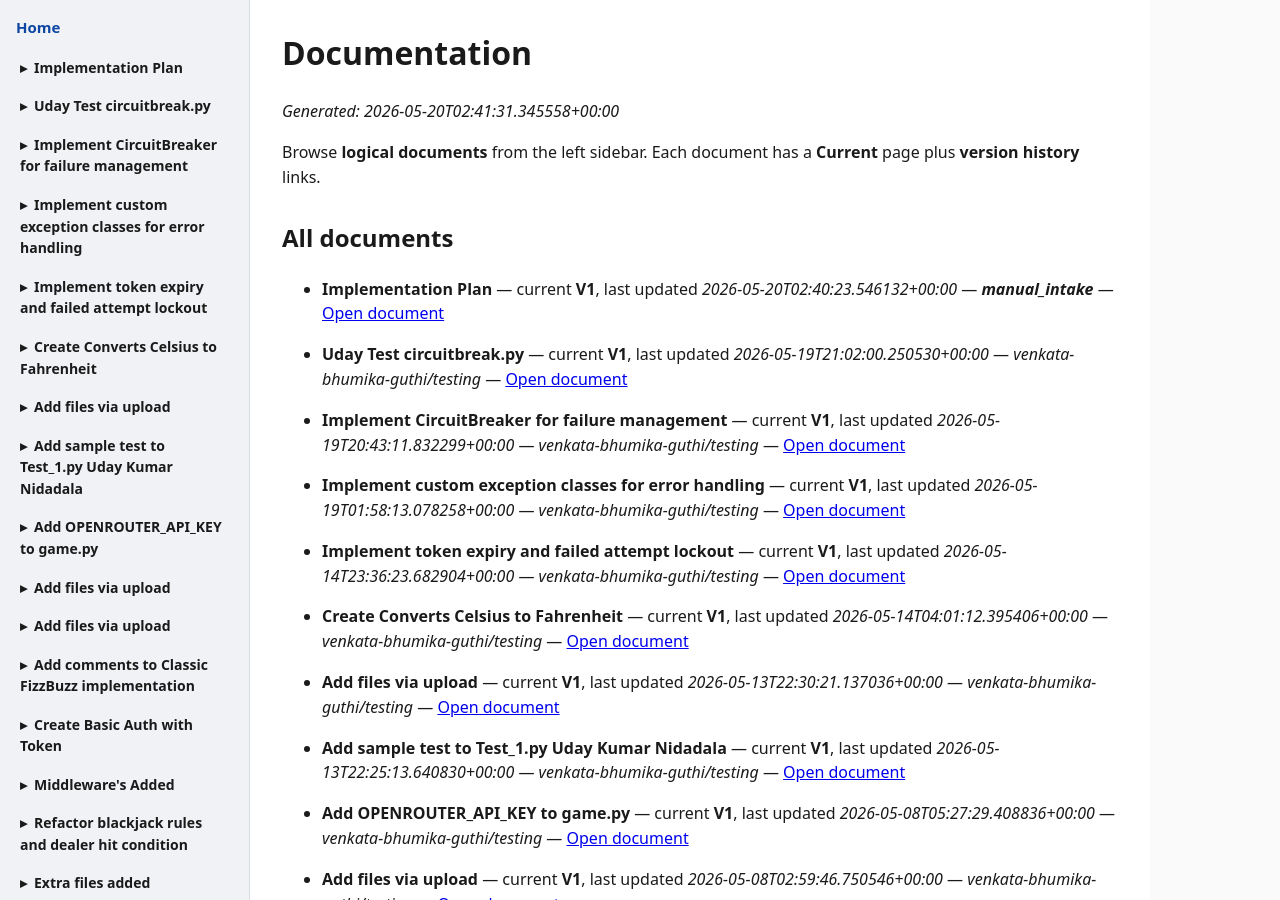
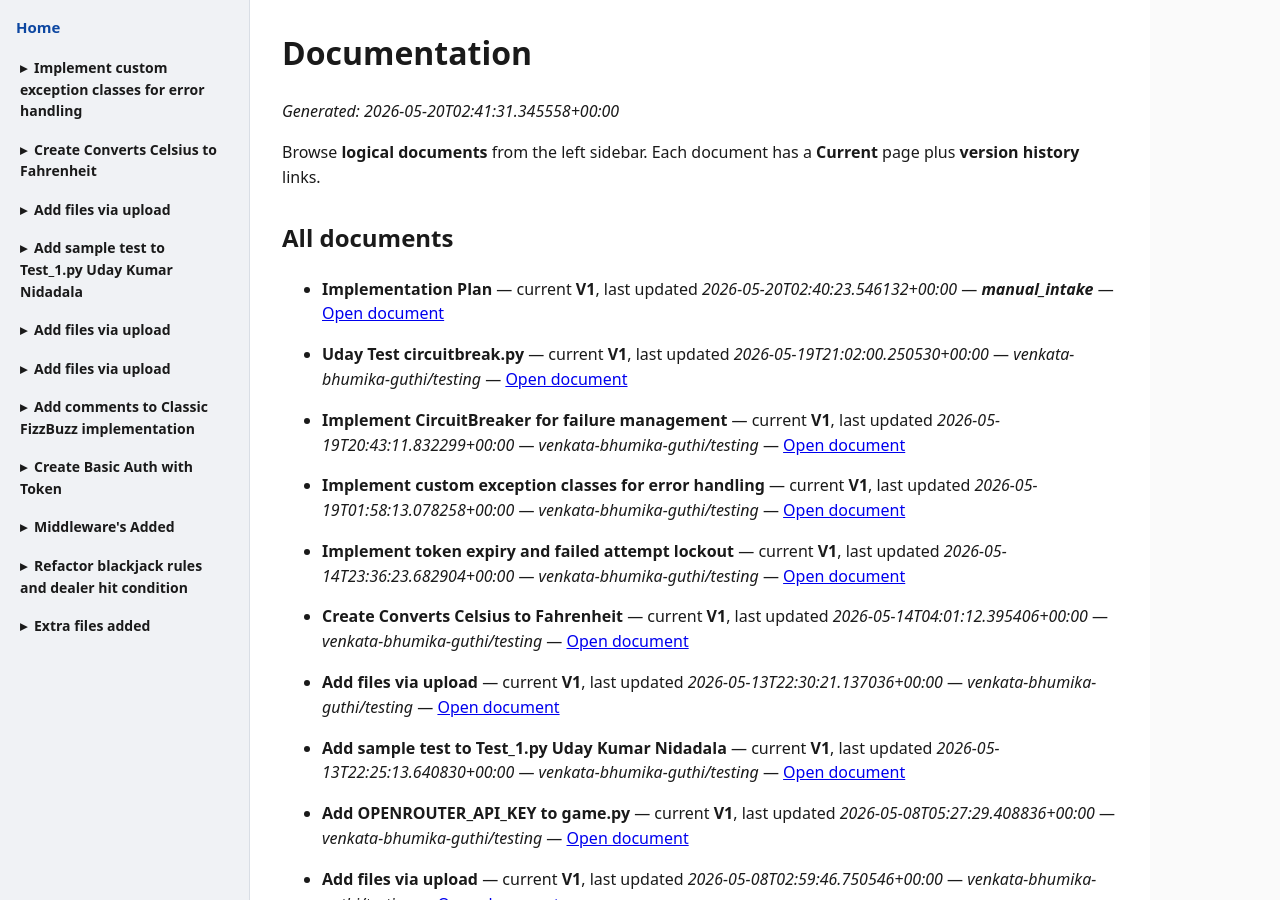
Before and after one commit to Venkata-Bhumika-Guthi/product-docs, a Jekyll site: the page built from docs/index.md, in a window 1280 px wide and 900 px high. Built offline with Jekyll 4.4.1, drawn with Linux system fonts in a browser that asks for light colours.

Commit message:
docs: generated sidebar

```diff
--- a/docs/_includes/sidebar.html
+++ b/docs/_includes/sidebar.html
@@ -1,48 +1,12 @@
 <nav class="side-nav" aria-label="Documents">
   <p class="side-nav__title"><a href="{{ site.baseurl }}/">Home</a></p>
   <ul class="side-nav__docs">
-    <li>
-      <details class="doc-group">
-        <summary>Implementation Plan</summary>
-        <ul>
-          <li><a class="nav-current" href="{{ site.baseurl }}/documents/implementation-plan-b2571c9922/index.html">Current</a></li>
-          <li><a href="{{ site.baseurl }}/documents/implementation-plan-b2571c9922/versions/v1.html">V1</a></li>
-        </ul>
-      </details>
-    </li>
-    <li>
-      <details class="doc-group">
-        <summary>Uday Test circuitbreak.py</summary>
-        <ul>
-          <li><a class="nav-current" href="{{ site.baseurl }}/documents/uday-test-circuitbreak-py-5e36e84455/index.html">Current</a></li>
-          <li><a href="{{ site.baseurl }}/documents/uday-test-circuitbreak-py-5e36e84455/versions/v1.html">V1</a></li>
-        </ul>
-      </details>
-    </li>
-    <li>
-      <details class="doc-group">
-        <summary>Implement CircuitBreaker for failure management</summary>
-        <ul>
-          <li><a class="nav-current" href="{{ site.baseurl }}/documents/implement-circuitbreaker-for-failure-management-fb51db3bbe/index.html">Current</a></li>
-          <li><a href="{{ site.baseurl }}/documents/implement-circuitbreaker-for-failure-management-fb51db3bbe/versions/v1.html">V1</a></li>
-        </ul>
-      </details>
-    </li>
     <li>
       <details class="doc-group">
         <summary>Implement custom exception classes for error handling</summary>
         <ul>
           <li><a class="nav-current" href="{{ site.baseurl }}/documents/implement-custom-exception-classes-for-error-han-0681e9b8c1/index.html">Current</a></li>
           <li><a href="{{ site.baseurl }}/documents/implement-custom-exception-classes-for-error-han-0681e9b8c1/versions/v1.html">V1</a></li>
-        </ul>
-      </details>
-    </li>
-    <li>
-      <details class="doc-group">
-        <summary>Implement token expiry and failed attempt lockout</summary>
-        <ul>
-          <li><a class="nav-current" href="{{ site.baseurl }}/documents/implement-token-expiry-and-failed-attempt-lockou-7d37af77ed/index.html">Current</a></li>
-          <li><a href="{{ site.baseurl }}/documents/implement-token-expiry-and-failed-attempt-lockou-7d37af77ed/versions/v1.html">V1</a></li>
         </ul>
       </details>
     </li>
@@ -70,15 +34,6 @@
         <ul>
           <li><a class="nav-current" href="{{ site.baseurl }}/documents/add-sample-test-to-test-1-py-uday-kumar-nidadala-a98c38e11b/index.html">Current</a></li>
           <li><a href="{{ site.baseurl }}/documents/add-sample-test-to-test-1-py-uday-kumar-nidadala-a98c38e11b/versions/v1.html">V1</a></li>
-        </ul>
-      </details>
-    </li>
-    <li>
-      <details class="doc-group">
-        <summary>Add OPENROUTER_API_KEY to game.py</summary>
-        <ul>
-          <li><a class="nav-current" href="{{ site.baseurl }}/documents/add-openrouter-api-key-to-game-py-baec4eac64/index.html">Current</a></li>
-          <li><a href="{{ site.baseurl }}/documents/add-openrouter-api-key-to-game-py-baec4eac64/versions/v1.html">V1</a></li>
         </ul>
       </details>
     </li>
```
